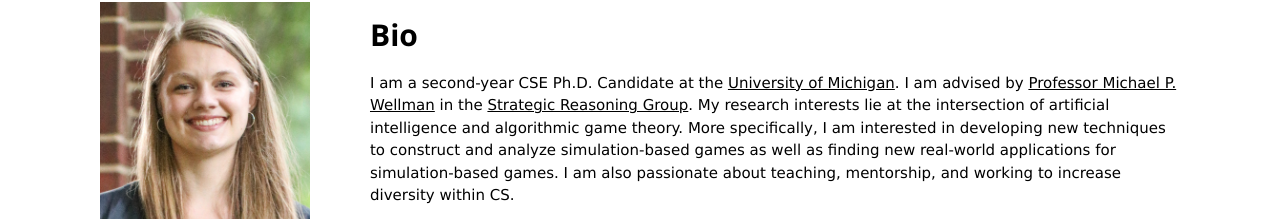
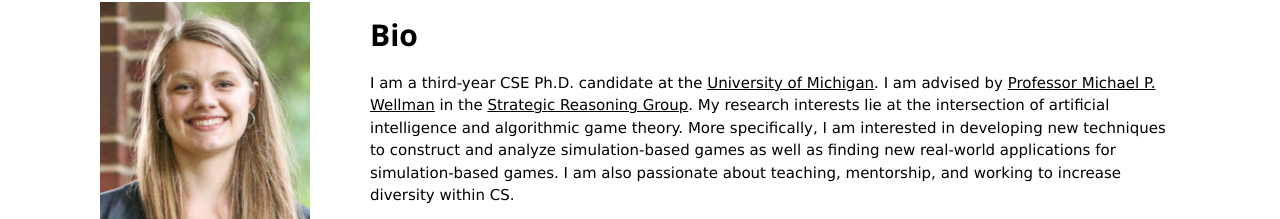
Before and after one commit to madgatch/madgatch.github.io, a plain HTML site: page index.html in a window 1280 px wide. Shown: the part 187-406 px from the top of the page. Drawn offline with nearby package versions, Linux system fonts and the light colour scheme.

Commit message:
Updated second to third year and added updated resume (with links to pubs)

```diff
--- a/index.html
+++ b/index.html
@@ -57,7 +57,7 @@
   </div>
   <div class="w3-col w3-container m8 l9" style="padding: 0px 0px 0px 0px;">
     <h2 style="margin-bottom:10px"><b style="margin-bottom:10px">Bio</b></h2>
-    <p>I am a second-year CSE Ph.D. Candidate at the <a href="https://umich.edu">University of Michigan</a>.
+    <p>I am a third-year CSE Ph.D. candidate at the <a href="https://umich.edu">University of Michigan</a>.
       I am advised by <a href="http://strategicreasoning.org/michael-p-wellman/">Professor Michael P. Wellman</a>
       in the <a href="https://strategicreasoning.org">Strategic Reasoning Group</a>.
        My research interests lie at the intersection of artificial intelligence and algorithmic game theory.
```
Also changed, not shown: 2 other files.
